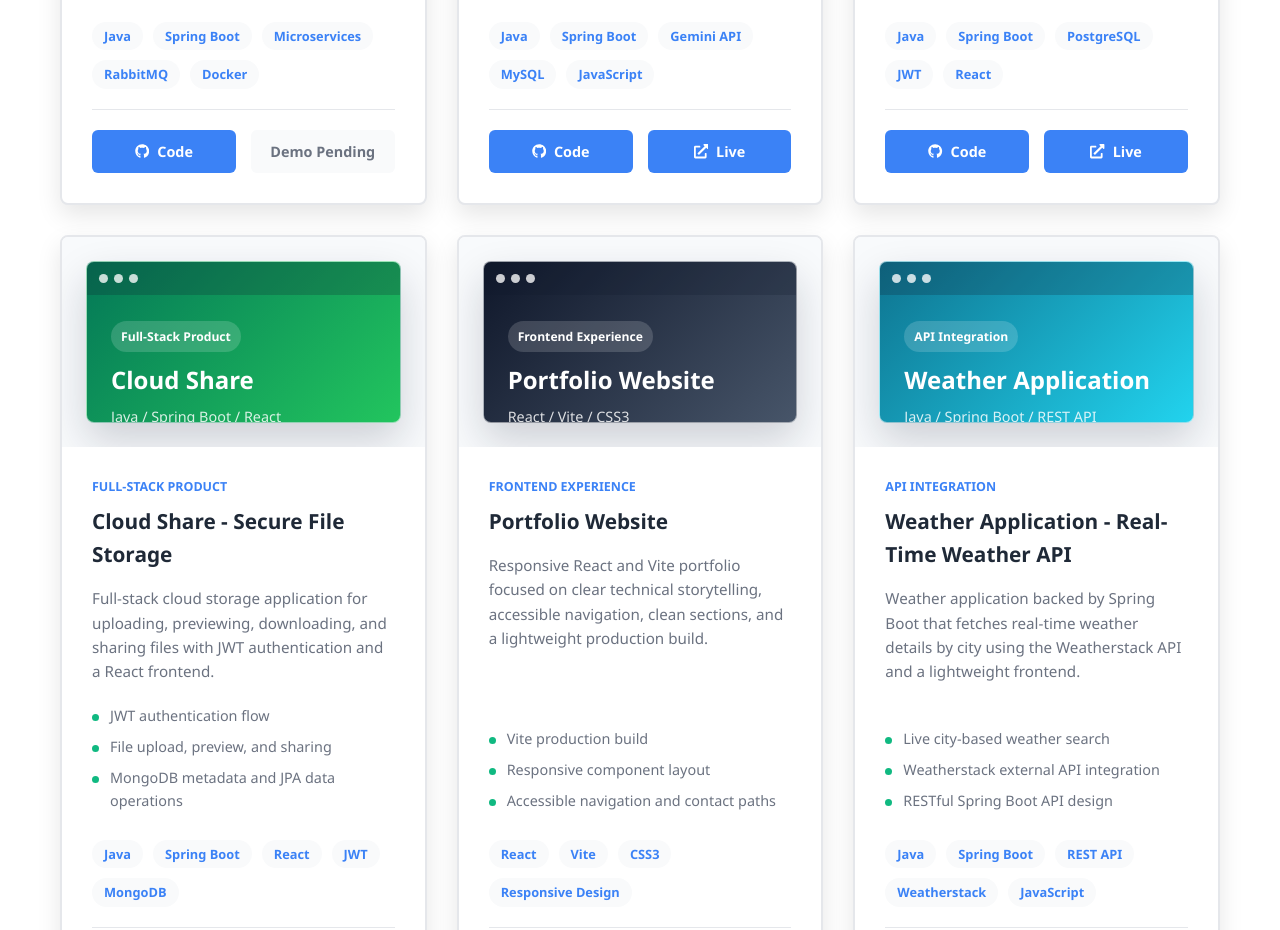
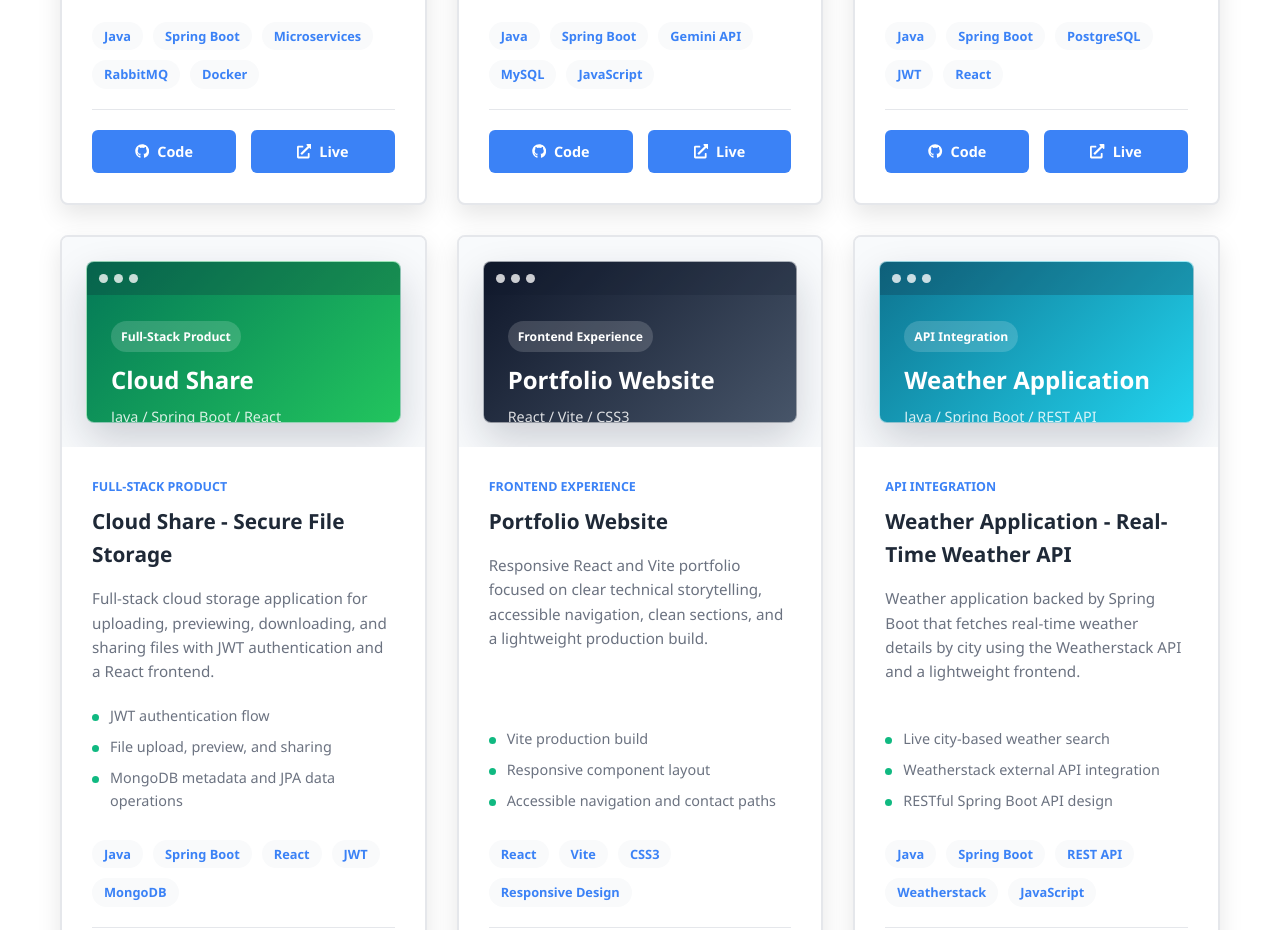
Before and after one commit to programer12345anwar/portfolio-website, a React (Vite) app: page / in a window 1280 px wide. Shown: the part 4220-5150 px from the top of the page. Built offline with nearby package versions, Linux system fonts and the light colour scheme.

Commit message:
added live link to stream sophere project

```diff
--- a/src/components/Projects.jsx
+++ b/src/components/Projects.jsx
@@ -17,7 +17,7 @@ function Projects() {
       tags: ["Java", "Spring Boot", "Microservices", "RabbitMQ", "Docker"],
       accent: "blue",
       github: "https://github.com/programer12345anwar/YouTube-Clone",
-      live: "",
+      live: "https://stream-sphere-application.vercel.app/",
     },
 
     {
```
